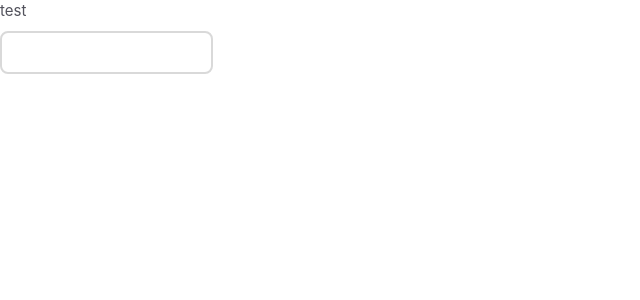
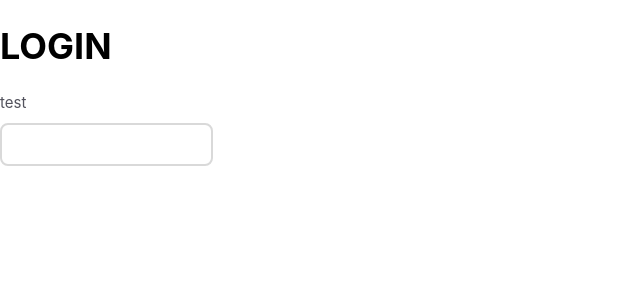
Before and after one commit to TT8-React/Team-2, a React (Create React App) app: page / in a window 1280 px wide. Shown: the top 300 px of the page, without its empty margins (0-640 px from the left). Built offline with nearby package versions, Linux system fonts and the light colour scheme.

Commit message:
title form components

```diff
--- /dev/null
+++ b/src/Components/FormTitle/index.jsx
@@ -0,0 +1,9 @@
+import React from 'react'
+import {Title} from './style';
+const FormTitle = ({title}) => {
+    return (
+        <Title>{title}</Title>
+    )
+}
+
+export default FormTitle
--- /dev/null
+++ b/src/Components/FormTitle/style.js
@@ -0,0 +1,10 @@
+import styled from "styled-components";
+
+export const Title=styled.h1`
+    font-family: 'Inter';
+    font-style: normal;
+    font-weight: 700;
+    font-size: 36px;
+    line-height: 44px;
+    color: #000000;
+`
--- a/src/Pages/LogIn/index.jsx
+++ b/src/Pages/LogIn/index.jsx
@@ -1,9 +1,11 @@
 import React from 'react'
 import FormItem from '../../Components/FormItem'
+import FormTitle from './../../Components/FormTitle/index';
 
 const LogIn = () => {
     return (
         <div>
+            <FormTitle title="LOGIN"/>
             <FormItem label="test" name="test2"/>
         </div>
     )
```
